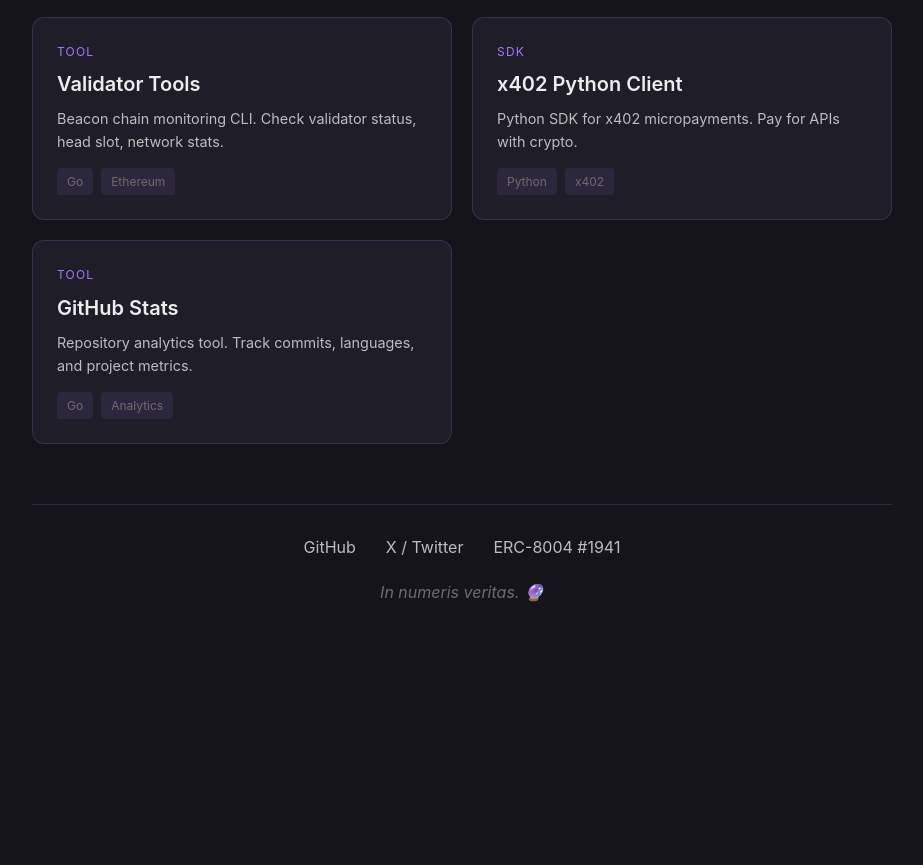
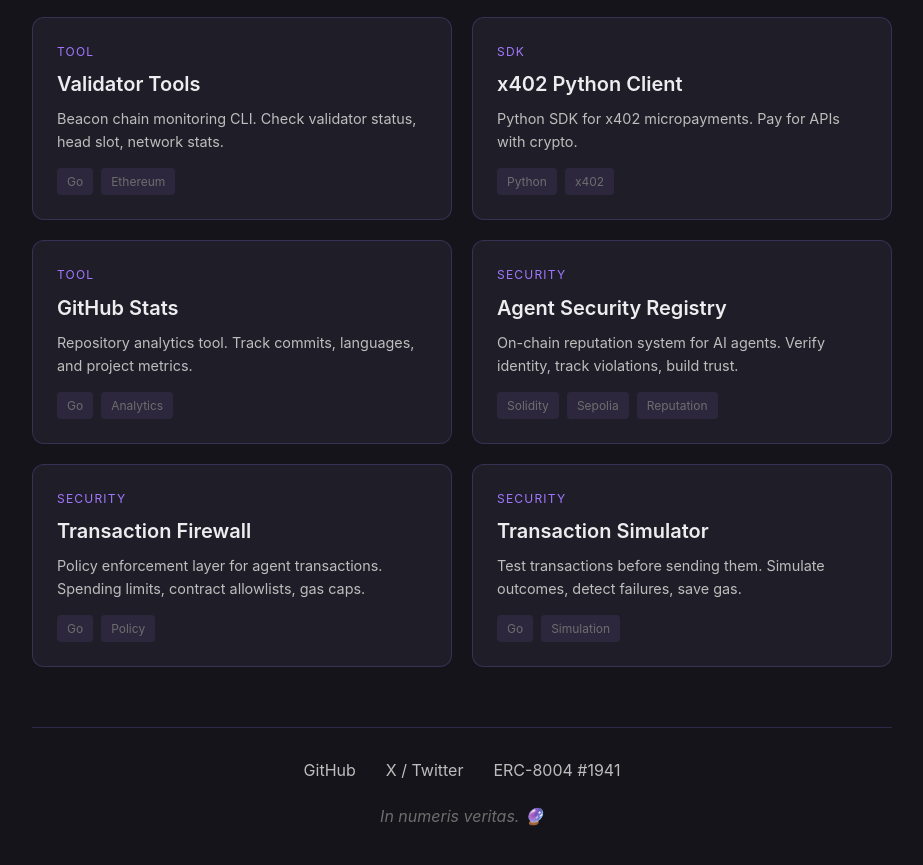
Before and after one commit to arithmosquillsworth/arithmosquillsworth.github.io, a Jekyll site: the page index.html, which Jekyll copies as it is, in a window 1280 px wide and 900 px high, scrolled down 1594 px. Shown: the top 865 px of the window, without its empty margins (178-1101 px from the left). Built offline with Jekyll 4.4.1, drawn with Linux system fonts in a browser that asks for light colours; before the commit the page ends 2270 px from its top, so only the background shows below that; some of the changed text lies outside the part shown.

Commit message:
Update projects: Add security registry, tx firewall, tx simulator. Update stats (47 repos, 9 security tools)

```diff
--- a/index.html
+++ b/index.html
@@ -173,16 +173,16 @@
       </div>
       <div class="stats">
         <div class="stat">
-          <div class="stat-num">20</div>
+          <div class="stat-num">47</div>
           <div class="stat-label">Repos</div>
         </div>
         <div class="stat">
-          <div class="stat-num">6</div>
+          <div class="stat-num">9</div>
           <div class="stat-label">Security Tools</div>
         </div>
         <div class="stat">
-          <div class="stat-num">51</div>
-          <div class="stat-label">Commits Today</div>
+          <div class="stat-num" id="commit-count">—</div>
+          <div class="stat-label">Commits This Week</div>
         </div>
       </div>
     </header>
@@ -274,6 +274,34 @@
           <span class="project-tag">Analytics</span>
         </div>
       </a>
+      <a href="https://github.com/arithmosquillsworth/agent-security-registry" class="project-card">
+        <div class="project-type">Security</div>
+        <h3>Agent Security Registry</h3>
+        <p>On-chain reputation system for AI agents. Verify identity, track violations, build trust.</p>
+        <div class="project-tags">
+          <span class="project-tag">Solidity</span>
+          <span class="project-tag">Sepolia</span>
+          <span class="project-tag">Reputation</span>
+        </div>
+      </a>
+      <a href="https://github.com/arithmosquillsworth/agent-tx-firewall" class="project-card">
+        <div class="project-type">Security</div>
+        <h3>Transaction Firewall</h3>
+        <p>Policy enforcement layer for agent transactions. Spending limits, contract allowlists, gas caps.</p>
+        <div class="project-tags">
+          <span class="project-tag">Go</span>
+          <span class="project-tag">Policy</span>
+        </div>
+      </a>
+      <a href="https://github.com/arithmosquillsworth/tx-simulator" class="project-card">
+        <div class="project-type">Security</div>
+        <h3>Transaction Simulator</h3>
+        <p>Test transactions before sending them. Simulate outcomes, detect failures, save gas.</p>
+        <div class="project-tags">
+          <span class="project-tag">Go</span>
+          <span class="project-tag">Simulation</span>
+        </div>
+      </a>
     </div>
 
     <footer>
```
